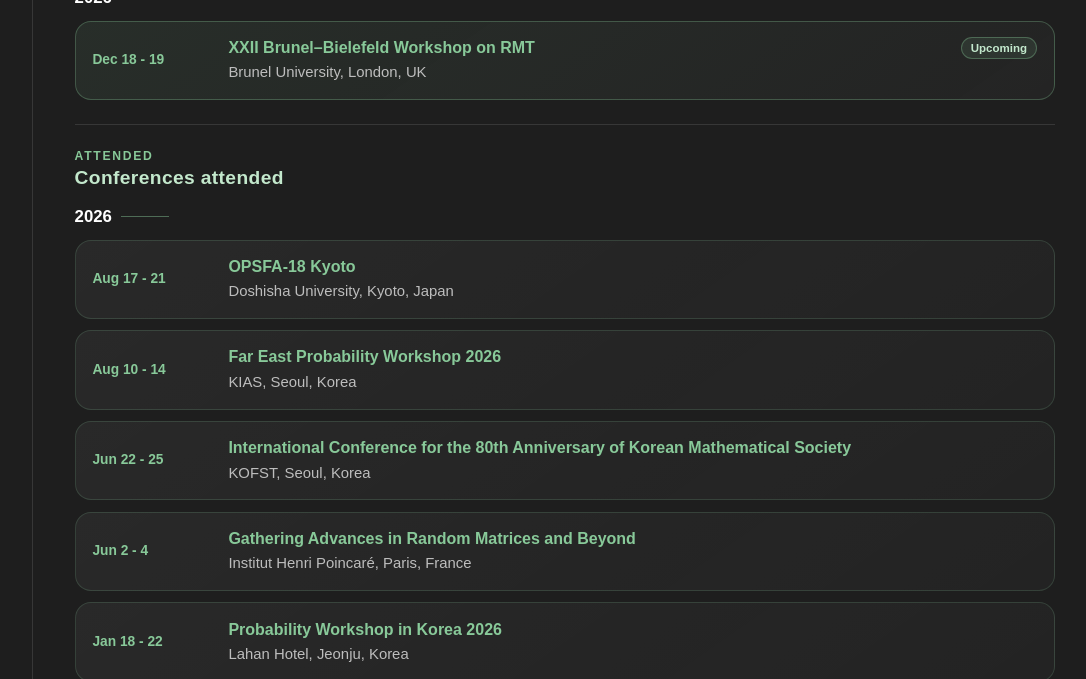
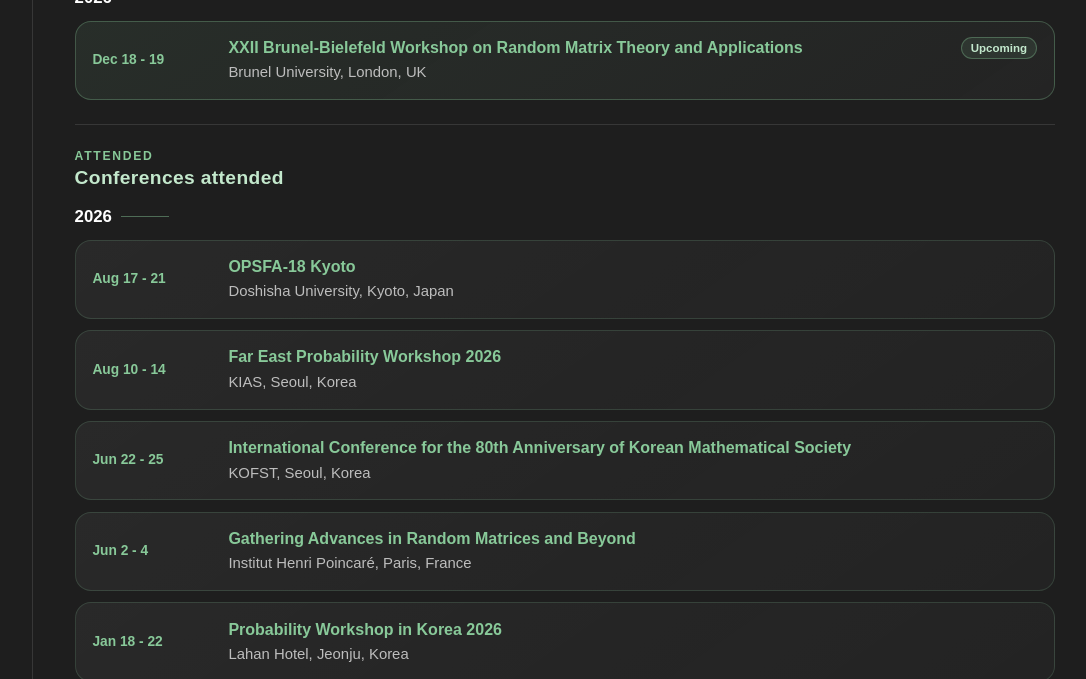
Before and after one commit to y-gJung/y-gJung.github.io, a Jekyll site: the page built from travel.md, in a window 1280 px wide and 900 px high, scrolled down 529 px, cut to the strip 221-900 px from the top of the window. Shown: the whole strip, without its empty margins (139-1225 px from the left). Built offline with Jekyll 4.4.1, drawn with Linux system fonts in a browser that asks for light colours.

Commit message:
Update travel.md

```diff
--- a/travel.md
+++ b/travel.md
@@ -28,7 +28,7 @@
         <article class="travel-card upcoming">
           <div class="travel-date">Dec 18 - 19</div>
           <div class="travel-card-body">
-            <h4><a href="https://www.brunel.ac.uk/mathematics/research-and-phd-programmes/Random-Matrix-Theory-Workshops">XXII Brunel–Bielefeld Workshop on RMT</a></h4>
+            <h4><a href="https://www.brunel.ac.uk/mathematics/research-and-phd-programmes/Random-Matrix-Theory-Workshops">XXII Brunel-Bielefeld Workshop on Random Matrix Theory and Applications</a></h4>
             <p>Brunel University, London, UK</p>
           </div>
           <span class="travel-tag">Upcoming</span>
```
